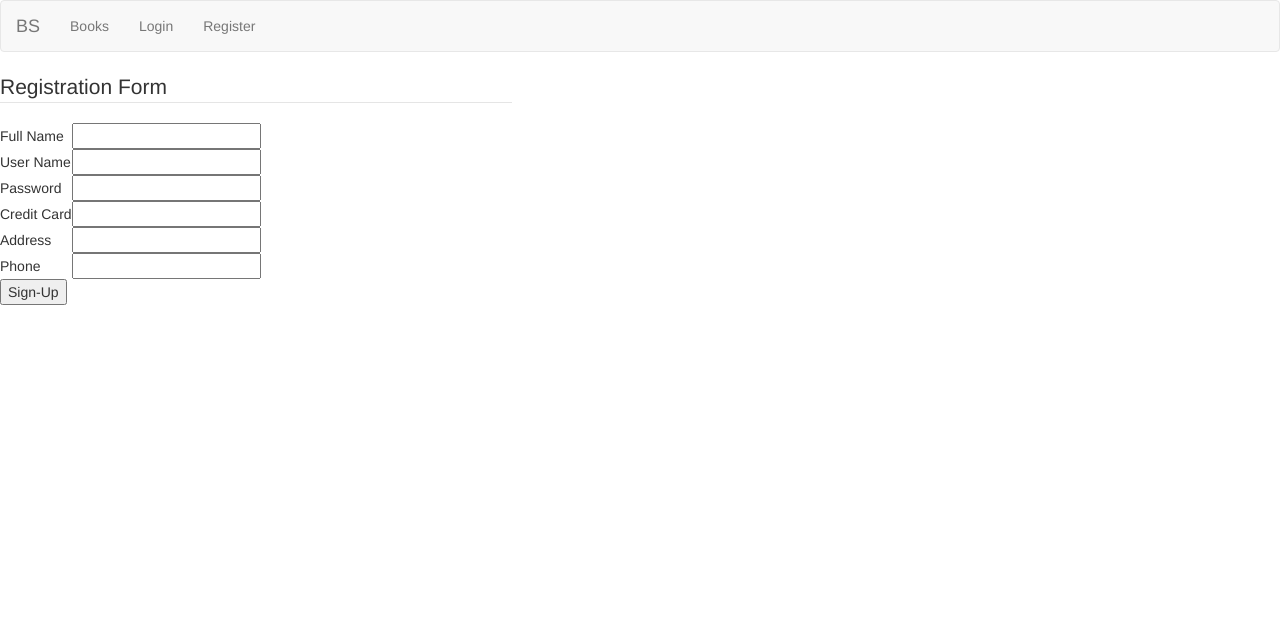
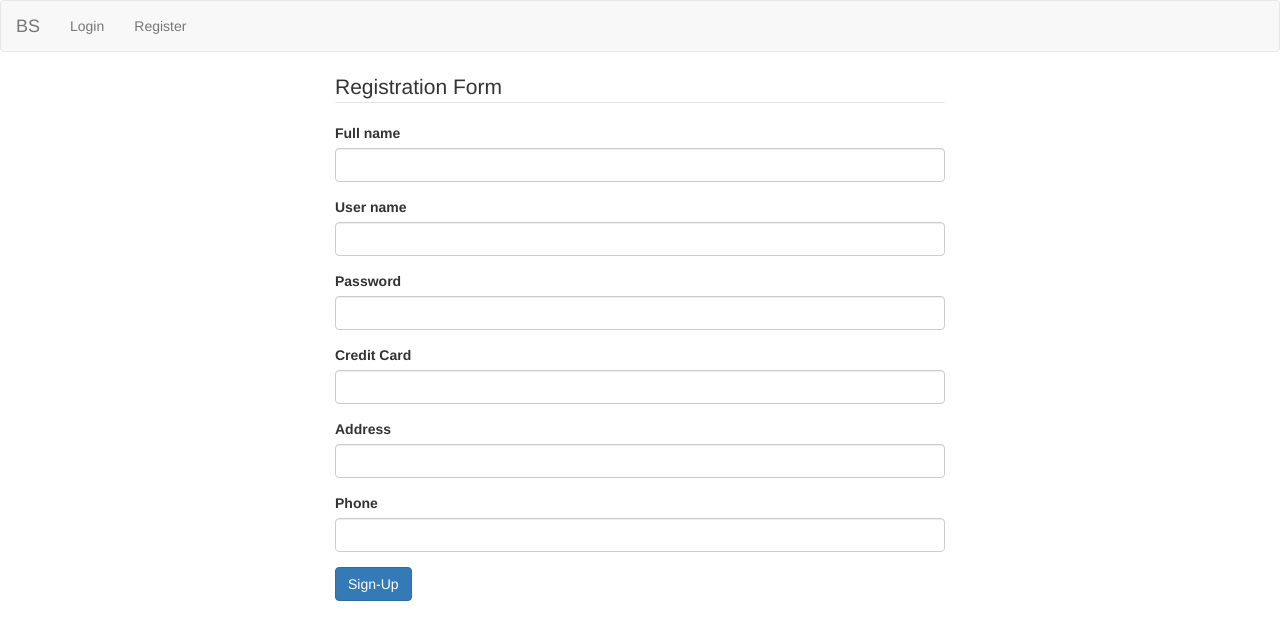
Before and after one commit to weilong-l/Bookstore, a PHP site: page /register.php in a window 1280 px wide. Shown: the top 640 px of the page. Run offline with PHP 8.4, Linux system fonts and the light colour scheme.

Commit message:
Integrated feedback, but reqirement 9 haven't finish

```diff
--- a/books.php
+++ b/books.php
@@ -100,7 +100,7 @@ $current_url = base64_encode($url="http://".$_SERVER['HTTP_HOST'].$_SERVER['REQU
 					while ($book = $result->fetch_object()) {
 				?>
 				<div class="book">
-					<h3><a href="functions/single_book.php?ISBN=<?php echo $book->ISBN; ?>"><?php echo $book->title; ?></a></h3>
+					<h3><a href="single_book.php?ISBN=<?php echo $book->ISBN; ?>"><?php echo $book->title; ?></a></h3>
 					<h4><?php echo $book->authors; ?></h4>
 					<div class="row">
 						<div class="col-md-8">
--- a/functions/cart_update.php
+++ b/functions/cart_update.php
@@ -90,17 +90,13 @@ SELECT 1 + coalesce((SELECT max(order_index) FROM orders WHERE customer='".$user
 '".$ISBN."','".$username."', ".$qty.", CURRENT_DATE(),'transferring';";
 		$mysqli->query($order_query);
 		if ($mysqli->error) {
-			echo $mysqli->error."\n";
 		} else {
-			echo "succeed\n";
 		}
 		// Update book table
 		$book_query = "update books set copies=copies-".$qty." where ISBN='".$ISBN."';";
 		$mysqli->query($book_query);
 		if ($mysqli->error) {
-			echo $mysqli->error."\n";
 		} else {
-			echo "succeed\n";
 		}
 	}
 
--- a/index.php
+++ b/index.php
@@ -9,6 +9,3 @@ if (isset($_SESSION['login_user'])) {
 	header('location: login.php');
 }
 ?>
-<!-- <a href="login.php">login.php</a><br>
-<a href="register.php">register.php</a><br>
-<a href="books.php">books.php</a><br> -->
--- a/part/footer.php
+++ b/part/footer.php
@@ -1,4 +1,5 @@
 	<script src="bower_components/jquery/dist/jquery.js"></script>
 	<script src="js/bootstrap.min.js"></script>
+	<script src="js/script.js"></script>
 </body>
 </html>
--- a/part/header.php
+++ b/part/header.php
@@ -13,12 +13,11 @@
 		</div>
 
 		<ul class="nav navbar-nav navbar-left">
-			<li><a href="books.php">Books</a></li>
 			<?php
 
 			if (isset($_SESSION['login_user'])) {
 			?>
-			<!-- <li><a href="orders.php">Orders</a></li> -->
+			<li><a href="books.php">Books</a></li>
 			<li class="dropdown">
 			  <a class="dropdown-toggle" id="dropdownMenu1" data-toggle="dropdown" aria-expanded="true">
 			    <?php echo $_SESSION['name']; ?>
--- a/register.php
+++ b/register.php
@@ -2,8 +2,7 @@
 include_once 'require/config.php';
 include $header_loc; ?>
 
-<div id="Sign-Up">
-	<fieldset style="width:40%">
+<div id="Sign-Up" class='col-md-6 col-md-offset-3'>
 	<legend>Registration Form</legend>
 	<?php if (isset($_GET['error'])): ?>
 		<div class="alert alert-danger" role="alert">
@@ -12,36 +11,32 @@ include $header_loc; ?>
 			<?php echo $_GET['error']; ?> <a href="login.php">login here</a>
 		</div>
 	<?php endif ?>
-		<table border="0">
 	<form method="POST" action="functions/connectivity-sign-up.php">
-				<tr>
-					<td>Full Name</td><td> <input type="text" name="fullname"></td>
-				</tr>
-				<tr>
-					<td>User Name</td>
-					<td> <input type="text" name="user"></td>
-				</tr>
-				<tr>
-					<td>Password</td>
-					<td> <input type="password" name="pass"></td>
-				</tr>
-				<tr>
-					<td>Credit Card</td>
-					<td> <input type="text" name="card"></td>
-				</tr>
-				<tr>
-					<td>Address</td>
-					<td><input type="text" name="address"></td>
-				</tr>
-				<tr>
-					<td>Phone</td>
-					<td><input type="text" name="phone"></td>
-				</tr>
-				<tr>
-					<td><input id="button" type="submit" name="submit" value="Sign-Up"></td>
-				</tr>
+		<div class="form-group">
+		    <label>Full name</label>
+		    <input type="text" name="fullname" class="form-control" placeholder="">
+		</div>
+		<div class="form-group">
+		    <label>User name</label>
+		    <input type="text" name="user" class="form-control" placeholder="">
+		</div>
+		<div class="form-group">
+		    <label>Password</label>
+		    <input type="text" name="pass" class="form-control" placeholder="">
+		</div>
+		<div class="form-group">
+		    <label>Credit Card</label>
+		    <input type="text" name="card" class="form-control" placeholder="">
+		</div>
+		<div class="form-group">
+		    <label>Address</label>
+		    <input type="text" name="address" class="form-control" placeholder="">
+		</div>
+		<div class="form-group">
+		    <label>Phone</label>
+		    <input type="text" name="phone" class="form-control" placeholder="">
+		</div>
+		<input id="button" class="btn btn-primary" type="submit" name="submit" value="Sign-Up">
 	</form>
-		</table>
-	</fieldset>
 </div>
 <?php include $footer_loc; ?>
```
Lines whose indentation alone changed are shown as unchanged.
